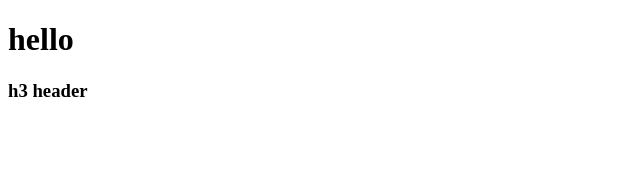
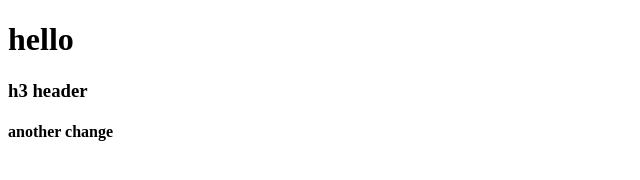
Before and after one commit to Shamil08/git-tutorial, a plain HTML site: page index.html in a window 1280 px wide. Shown: the whole page, without its empty margins (0-640 px from the left). Drawn offline with Linux system fonts and the light colour scheme.

Commit message:
hello file modified

```diff
--- a/index.html
+++ b/index.html
@@ -8,5 +8,6 @@
   <body>
     <h1>hello</h1>
     <h3>h3 header</h3>
+    <h4>another change</h4>
   </body>
 </html>
```
